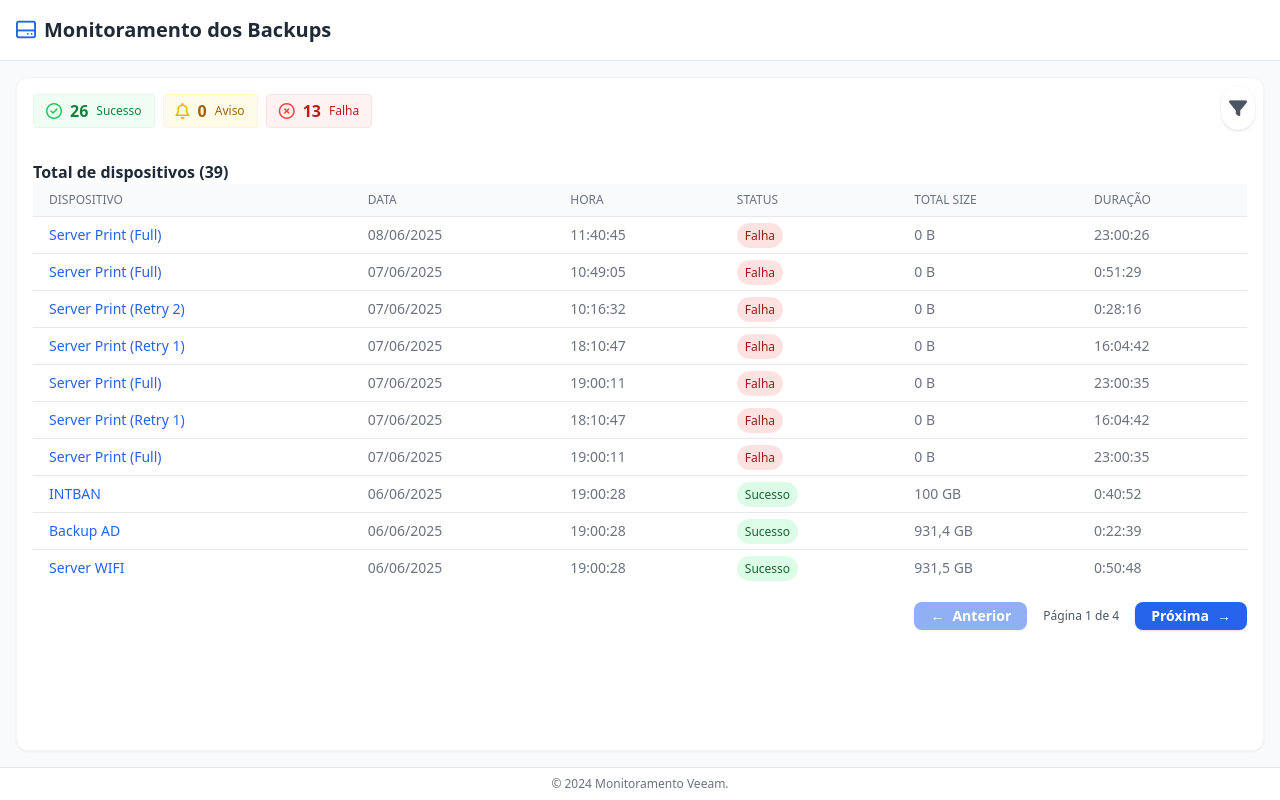
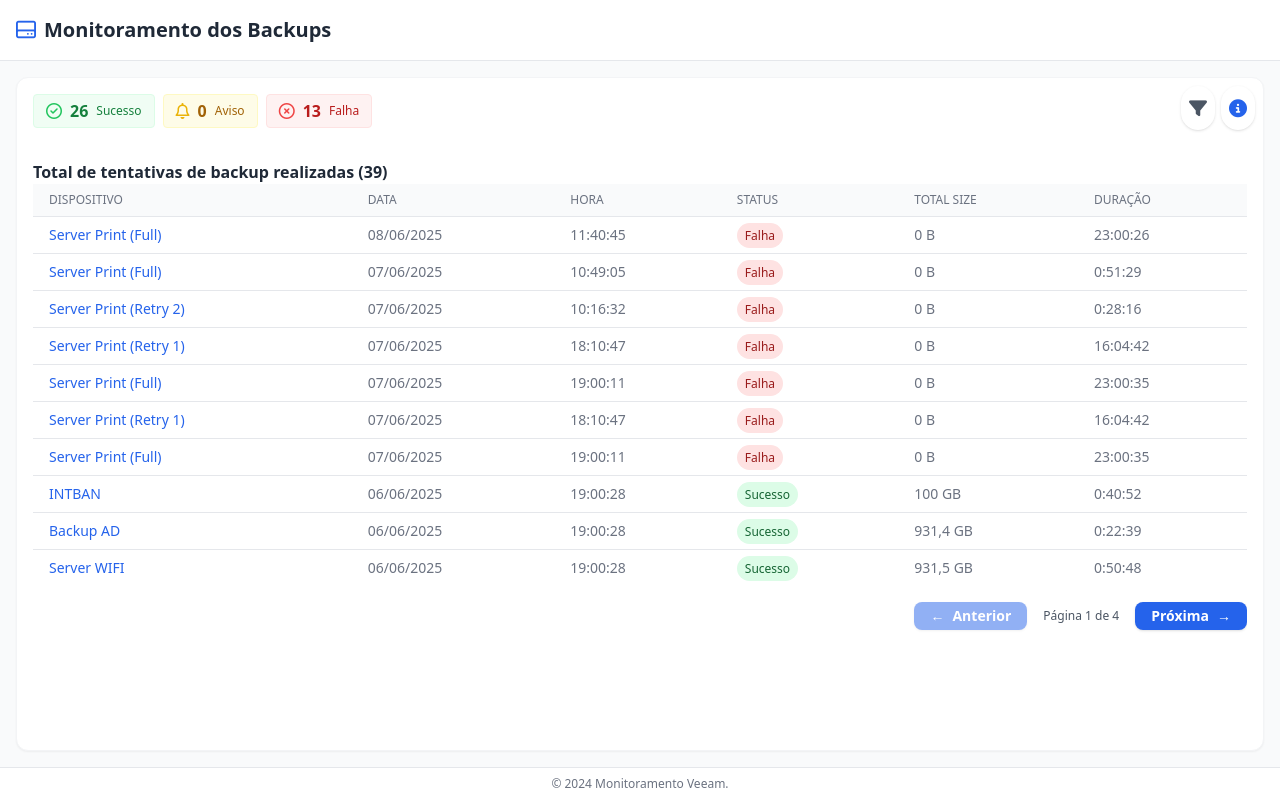
Before and after one commit to MarceloCastelo/VeeamBackup, a Flask app: page / in a window 1280 px wide. Run offline with Flask 3, Linux system fonts and the light colour scheme; data comes from the database, SQL or seed files in the repository; data that the repository does not hold is empty; some libraries are stand-ins or nearby versions.

Commit message:
mais modificações no front

```diff
--- a/static/js/main.js
+++ b/static/js/main.js
@@ -118,12 +118,59 @@ function renderBackupSummaryFilter() {
     if (!filterMenuBtn) {
         filterMenuBtn = document.createElement('button');
         filterMenuBtn.id = 'backup-summary-filter-btn';
-        filterMenuBtn.className = 'absolute top-2 right-2 z-20 bg-white rounded-full p-2 shadow hover:bg-gray-100 transition';
+        filterMenuBtn.className = 'absolute top-2 right-12 z-20 bg-white rounded-full p-2 shadow hover:bg-gray-100 transition';
         filterMenuBtn.innerHTML = '<i class="fas fa-filter text-gray-600 text-lg"></i>';
         // Adiciona o botão ao container pai da tabela
         const parent = tableContainer.parentNode;
         parent.style.position = 'relative';
         parent.insertBefore(filterMenuBtn, tableContainer);
+
+        // Botão de informação ao lado do filtro
+        let infoBtn = document.getElementById('backup-summary-info-btn');
+        if (!infoBtn) {
+            infoBtn = document.createElement('button');
+            infoBtn.id = 'backup-summary-info-btn';
+            infoBtn.className = 'absolute top-2 right-2 z-20 bg-white rounded-full p-2 shadow hover:bg-blue-100 transition';
+            infoBtn.title = 'Informações sobre o backup';
+            infoBtn.innerHTML = '<i class="fa-solid fa-circle-info text-blue-600 text-lg"></i>';
+            parent.insertBefore(infoBtn, tableContainer);
+
+            // Evento para abrir o modal de informações
+            infoBtn.onclick = function(e) {
+                e.stopPropagation();
+                const modal = document.getElementById('info-modal');
+                if (modal) {
+                    // Preenche o conteúdo do modal com as informações fornecidas
+                    const content = document.getElementById('info-modal-content');
+                    if (content) {
+                        content.innerHTML = `
+                            <div class="mb-4">
+                                <h4 class="font-semibold text-gray-800 mb-1">📌 O que é o Retry?</h4>
+                                <p class="text-gray-700 text-sm">
+                                    O Retry ♻️ é um recurso inteligente do Veeam Backup & Replication que realiza uma nova tentativa automática 🚀 quando um backup falha. Em vez de exigir intervenção manual, o Veeam detecta a falha e reprocessa o job 🔄, aumentando as chances de sucesso. Ideal para resolver problemas temporários (como instabilidade de rede ou recursos insuficientes no storage).
+                                </p>
+                            </div>
+                            <div>
+                                <h4 class="font-semibold text-gray-800 mb-1">📌 O que é o (Full)?</h4>
+                                <p class="text-gray-700 text-sm">
+                                    O (Full) 📂 é um ponto de backup completo que armazena todas as máquinas virtuais (VMs) de um job, sem dependências de backups anteriores. Diferente de incrementais/diferenciais, ele contém todos os dados 💾 necessários para uma restauração independente. É a "base segura" 🛡️ da cadeia de backups, garantindo recuperação consistente em cenários críticos.
+                                    <br><br>
+                                    (Dica: "Full" consome mais espaço, mas é essencial para estratégias GFS!)
+                                </p>
+                            </div>
+                        `;
+                    }
+                    modal.classList.remove('hidden');
+                    // Adiciona o evento do botão de fechar toda vez que abrir
+                    const closeBtn = document.getElementById('close-info-modal');
+                    if (closeBtn) {
+                        closeBtn.onclick = function() {
+                            modal.classList.add('hidden');
+                        };
+                    }
+                }
+            };
+        }
     }
 
     // Cria o menu de filtros se não existir
@@ -431,7 +478,7 @@ function updateBackupSummaryTable(backupJobs) {
 
     // Agrupar por status
     const groupedByStatus = backupJobs.reduce((acc, item) => {
-        const status = item.status ? (item.status.charAt(0).toUpperCase() + item.status.slice(1).toLowerCase()) : 'Total de dispositivos';
+        const status = item.status ? (item.status.charAt(0).toUpperCase() + item.status.slice(1).toLowerCase()) : 'Total de tentativas de backup realizadas';
         if (!acc[status]) {
             acc[status] = [];
         }
--- a/templates/index.html
+++ b/templates/index.html
@@ -4,7 +4,7 @@
     <meta charset="UTF-8">
     <meta name="viewport" content="width=device-width, initial-scale=1.0">
     <title>Monitoramento Veeam</title>
-    <link rel="icon" type="image/png" href="/static/favicon.png">
+    <link rel="icon" type="image/png" href="/static/images/favicon.png">
     <script src="https://cdn.tailwindcss.com"></script>
     <link rel="stylesheet" href="https://cdnjs.cloudflare.com/ajax/libs/font-awesome/6.4.0/css/all.min.css">
     <script src="https://cdn.jsdelivr.net/npm/chart.js"></script>
@@ -81,6 +81,23 @@
                 <div id="backup-job-detail-content"></div>
             </div>
         </div>
+
+        <!-- Modal de Informações sobre o Backup -->
+        <div id="info-modal" class="fixed inset-0 bg-black bg-opacity-30 flex items-center justify-center hidden z-50">
+            <div class="bg-white rounded-xl shadow-lg max-w-lg w-full max-h-[90vh] overflow-y-auto border border-gray-100">
+                <div class="px-6 py-4 border-b border-gray-100 flex justify-between items-center">
+                    <h3 class="text-lg font-semibold">Informações sobre o Backup</h3>
+                    <button id="close-info-modal" class="text-gray-400 hover:text-gray-600 p-1 rounded transition">
+                        <i class="fas fa-xmark"></i>
+                    </button>
+                </div>
+                <div class="p-6">
+                    <div id="info-modal-content">
+                        <!-- Conteúdo será inserido posteriormente -->
+                    </div>
+                </div>
+            </div>
+        </div>
     </div>
     <!-- Footer -->
     <footer class="bg-white border-t border-gray-200 py-2 text-xs flex-shrink-0">
@@ -89,5 +106,14 @@
         </div>
     </footer>
     <script src="/static/js/main.js"></script>
+    <script>
+    // Modal de informações sobre o backup
+    document.getElementById('open-info-modal').onclick = function() {
+        document.getElementById('info-modal').classList.remove('hidden');
+    };
+    document.getElementById('close-info-modal').onclick = function() {
+        document.getElementById('info-modal').classList.add('hidden');
+    };
+    </script>
 </body>
 </html>
```
Also changed, not shown: static/images/favicon.png (added).
